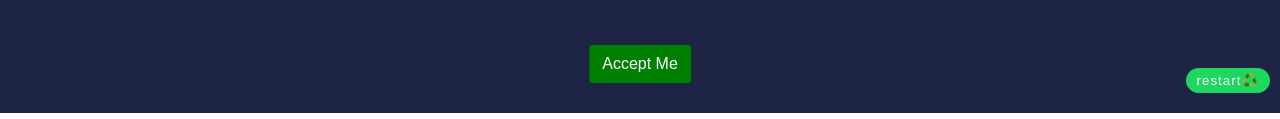
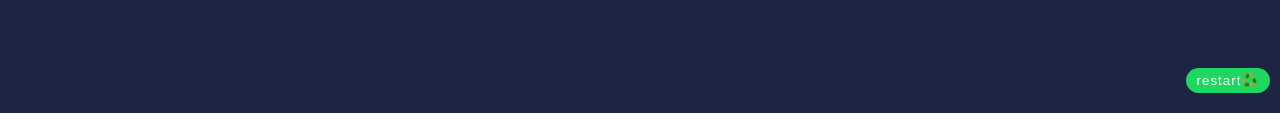
Before and after one commit to malay9418/marryme, a plain HTML site: page index.html in a window 1280 px wide. Both pictures are taken after a click on the button "Accept Me". Shown: the part 697-816 px from the top of the page. Drawn offline with Linux system fonts and the light colour scheme.

Commit message:
update index.html

```diff
--- a/index.html
+++ b/index.html
@@ -313,6 +313,7 @@
         function finalStep() {
             document.getElementById('game-section').style.display = 'none';
             //document.body.removeChild(newBtn);
+            document.querySelectorAll('.btn').forEach(btn => btn.remove());
             document.getElementById('game-section').classList.remove('blink');
             document.getElementById('final-popup').style.display = 'flex';
         }
```
